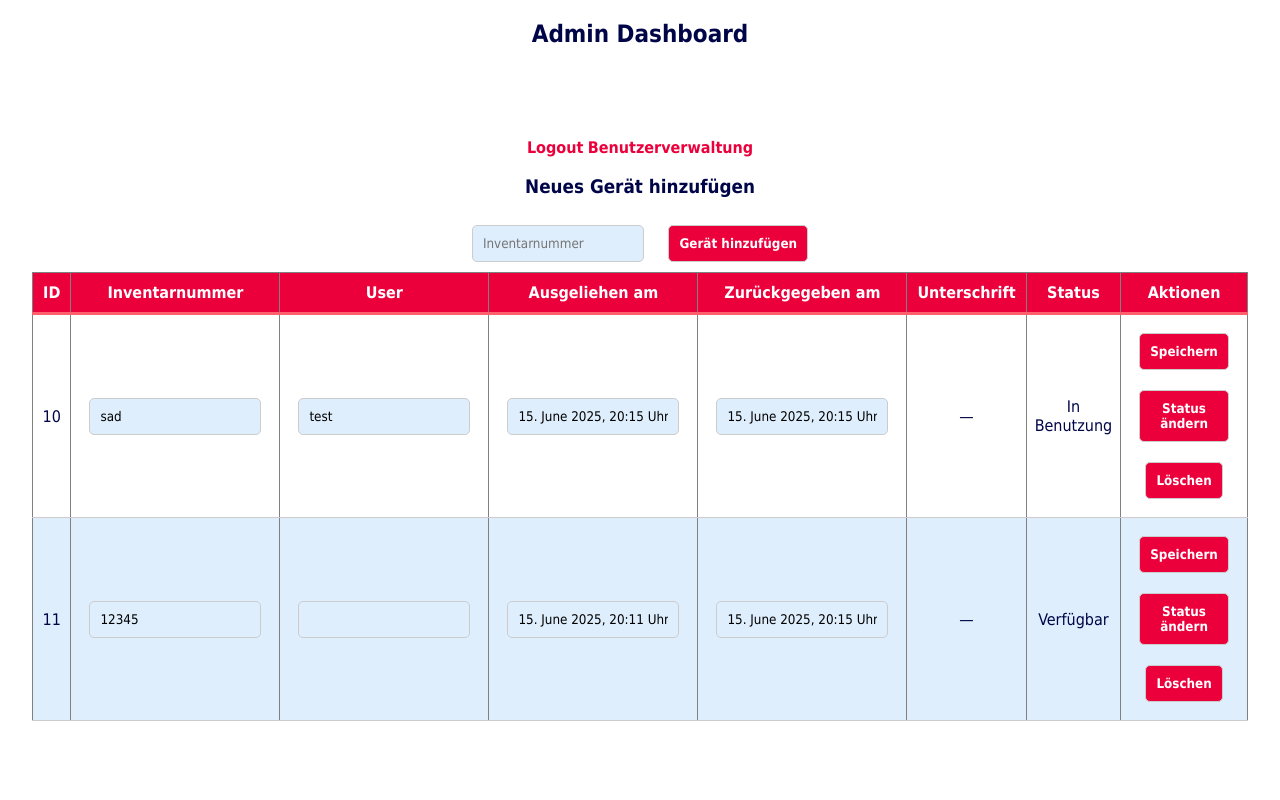
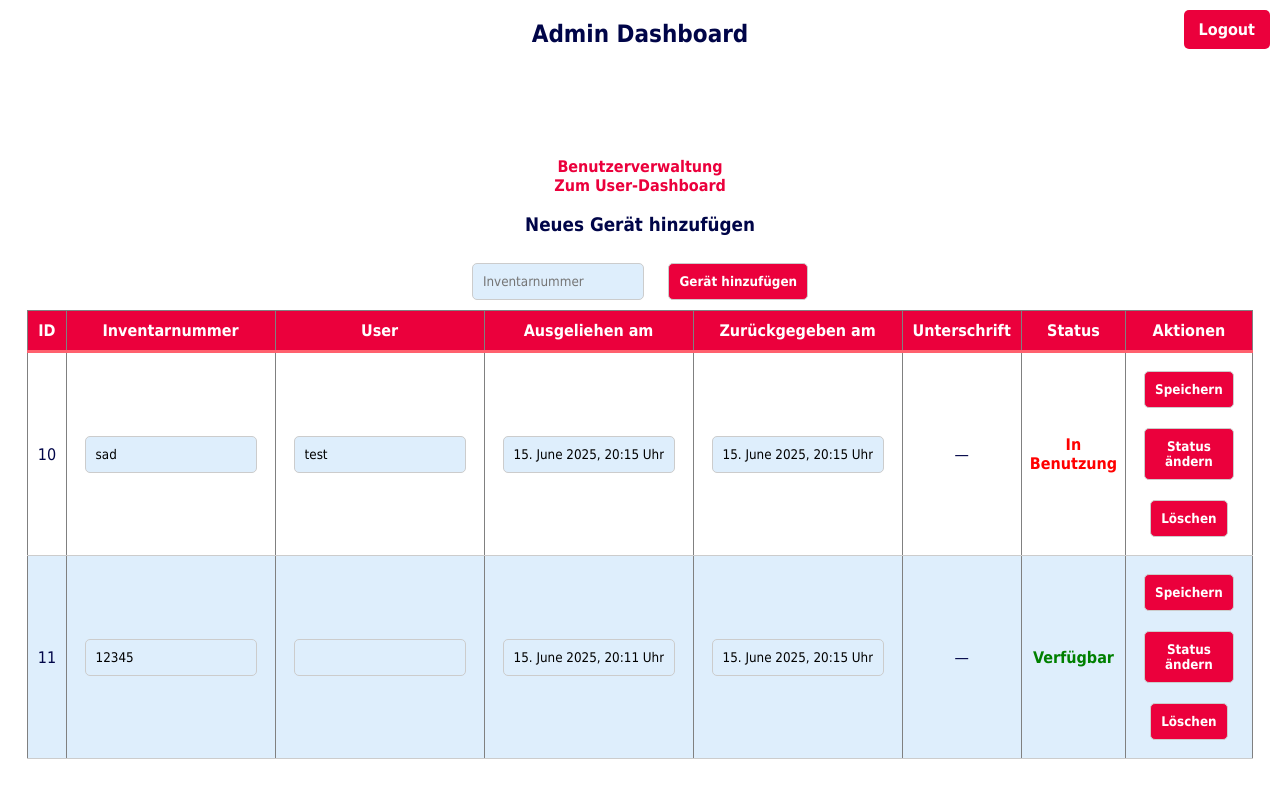
Before and after one commit to FelixRohr/ERP-Light, a Flask app: page /admin in a window 1280 px wide. Run offline with Flask 3, Linux system fonts and the light colour scheme; a user stored in the database is signed in; data comes from the database, SQL or seed files in the repository; both versions use the stored data as it was after the commit.

```diff
--- a/App.py
+++ b/App.py
@@ -125,6 +125,7 @@ def login():
         if user and check_password_hash(user['password'], password):
             session['username'] = user['username']
             session['role'] = user['role']
+            session.permanent = False  # Sitzung nur für den aktuellen Browser-Tab aktiv
             flash("Erfolgreich angemeldet!")
             if user['role'] == "admin":
                 return redirect(url_for('admin_area'))
@@ -144,10 +145,14 @@ def logout():
 @login_required
 def user_area():
     conn = get_db_connection()
+
+    # Liste der registrierten Benutzer abrufen
     cursor = conn.execute("SELECT username FROM users")
     borrowers = [row['username'] for row in cursor.fetchall()]
     conn.close()
-    return render_template('dashboard.html', borrowers=borrowers)
+
+    # Adminprüfung über Session
+    return render_template('dashboard.html', borrowers=borrowers, is_admin=(session.get('role') == 'admin'))
 
 # Admin Geräteverwaltung
 @app.route('/admin')
--- a/templates/admin.html
+++ b/templates/admin.html
@@ -115,6 +115,7 @@
             }
         }
 
+
         async function toggleStatus(deviceId) {
             const userField = document.getElementById(`user_${deviceId}`).value.trim();
 
@@ -159,14 +160,18 @@
                 console.error("Fehler bei toggleStatus:", error);
             }
         }
+
         </script>
 
-</head>
+    </head>
 <body>
     <h2>Admin Dashboard</h2>
     <div id="statusMessage" class="status-message hidden"></div>
-    <a href="{{ url_for('logout') }}">Logout</a>
+    <a href="{{ url_for('logout') }}" class="logout-button">Logout</a>
+    <br>
     <a href="{{ url_for('admin_users') }}">Benutzerverwaltung</a>
+    <br>
+    <a href="{{ url_for('user_area') }}" class="button">Zum User-Dashboard</a>
 
     <h3>Neues Gerät hinzufügen</h3>
     <input type="text" id="new_inventory_number" placeholder="Inventarnummer">
@@ -194,7 +199,13 @@
                 <td><input type="text" id="checked_out_at_{{ device['id'] }}" value="{{ device['checked_out_at'] }}"></td>
                 <td><input type="text" id="checked_in_at_{{ device['id'] }}" value="{{ device['checked_in_at'] }}"></td>
                 <td>{% if device['signature'] %}<img src="{{ device['signature'] }}" alt="Unterschrift" width="100">{% else %}—{% endif %}</td>
-                <td id="status_{{ device['id'] }}">{{ "In Benutzung" if device['user'] else "Verfügbar" }}</td>
+                <td id="status_{{ device['id'] }}" style="color: {% if device['user'] %}red{% else %}green{% endif %}; font-weight: bold;">
+                    {% if device['user'] %}
+                        In Benutzung
+                    {% else %}
+                        Verfügbar
+                    {% endif %}
+                </td>
                 <td>
                     <button onclick="updateDevice({{ device['id'] }})">Speichern</button>
                     <button onclick="toggleStatus({{ device['id'] }})">Status ändern</button>
--- a/templates/dashboard.html
+++ b/templates/dashboard.html
@@ -3,6 +3,12 @@
 <head>
   <meta charset="UTF-8">
   <title>User Dashboard</title>
+  {% if is_admin %}
+    <div class="admin-info">
+        <p>⚠️ Sie sind als Admin eingeloggt.</p>
+        <a href="{{ url_for('admin_area') }}" class="button">Zurück zum Admin-Dashboard</a>
+    </div>
+{% endif %}
   <link rel="stylesheet" href="{{ url_for('static', filename='styles.css') }}">
   <script src="{{ url_for('static', filename='js/signature_pad.min.js') }}"></script>
   <script src="{{ url_for('static', filename='js/jsQR.js') }}"></script>
```
Also changed, not shown: templates/admin_users.html (+4 -9 lines), devices.db.
